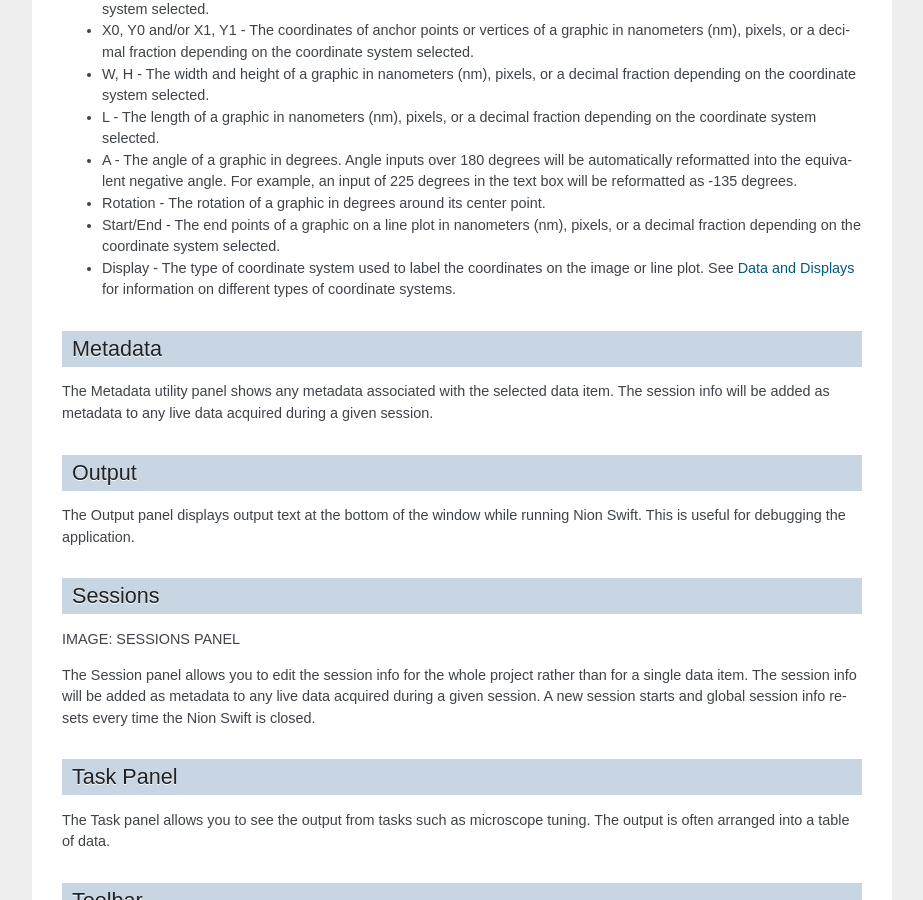
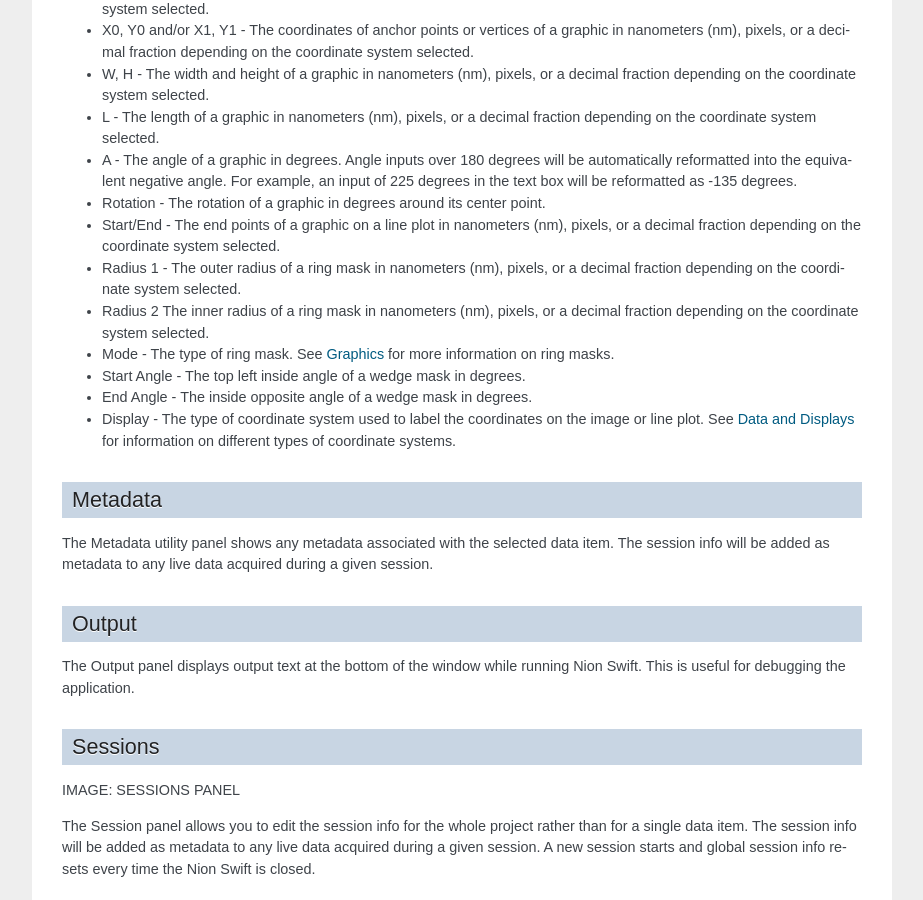
Before and after one commit to nion-software/nionswift, a Sphinx documentation site: the page built from docs/user_interface.rst, in a window 1280 px wide and 900 px high, scrolled down 5863 px. Shown: the whole window, without its empty margins (198-1121 px from the left). Built offline with Sphinx 7.4.7, drawn with Linux system fonts in a browser that asks for light colours.

Commit message:
Add Descriptions for Mask Support in the Graphics Subsection

```diff
--- a/docs/user_interface.rst
+++ b/docs/user_interface.rst
@@ -299,6 +299,16 @@ Each graphic will have some or all of the following variables:
 
 * Start/End - The end points of a graphic on a line plot in nanometers (nm), pixels, or a decimal fraction depending on the coordinate system selected.
 
+* Radius 1 - The outer radius of a ring mask in nanometers (nm), pixels, or a decimal fraction depending on the coordinate system selected.
+
+* Radius 2 The inner radius of a ring mask in nanometers (nm), pixels, or a decimal fraction depending on the coordinate system selected.
+
+* Mode - The type of ring mask. See :ref:`graphics` for more information on ring masks.
+
+* Start Angle - The top left inside angle of a wedge mask in degrees.
+
+* End Angle - The inside opposite angle of a wedge mask in degrees.
+
 * Display - The type of coordinate system used to label the coordinates on the image or line plot. See :ref:`data-items` for information on different types of coordinate systems.
 
 .. _Metadata Panel:
```
